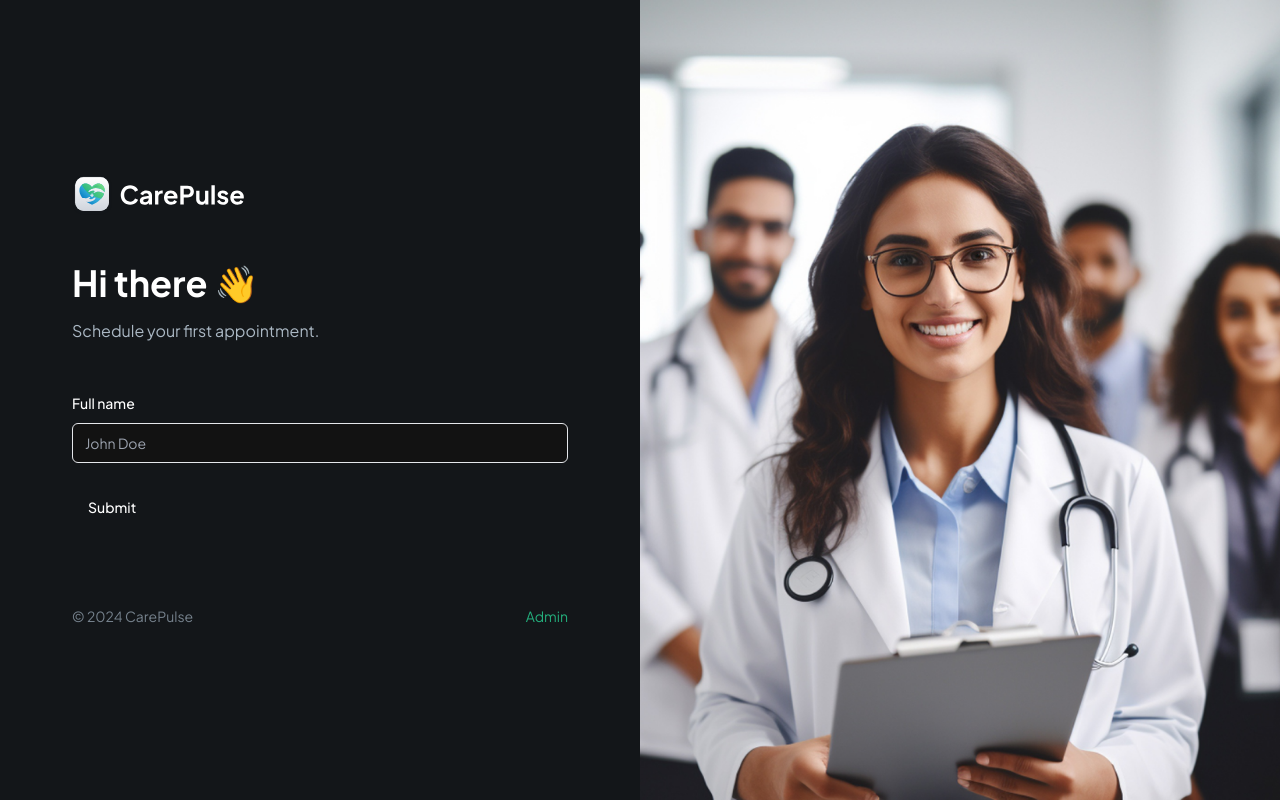
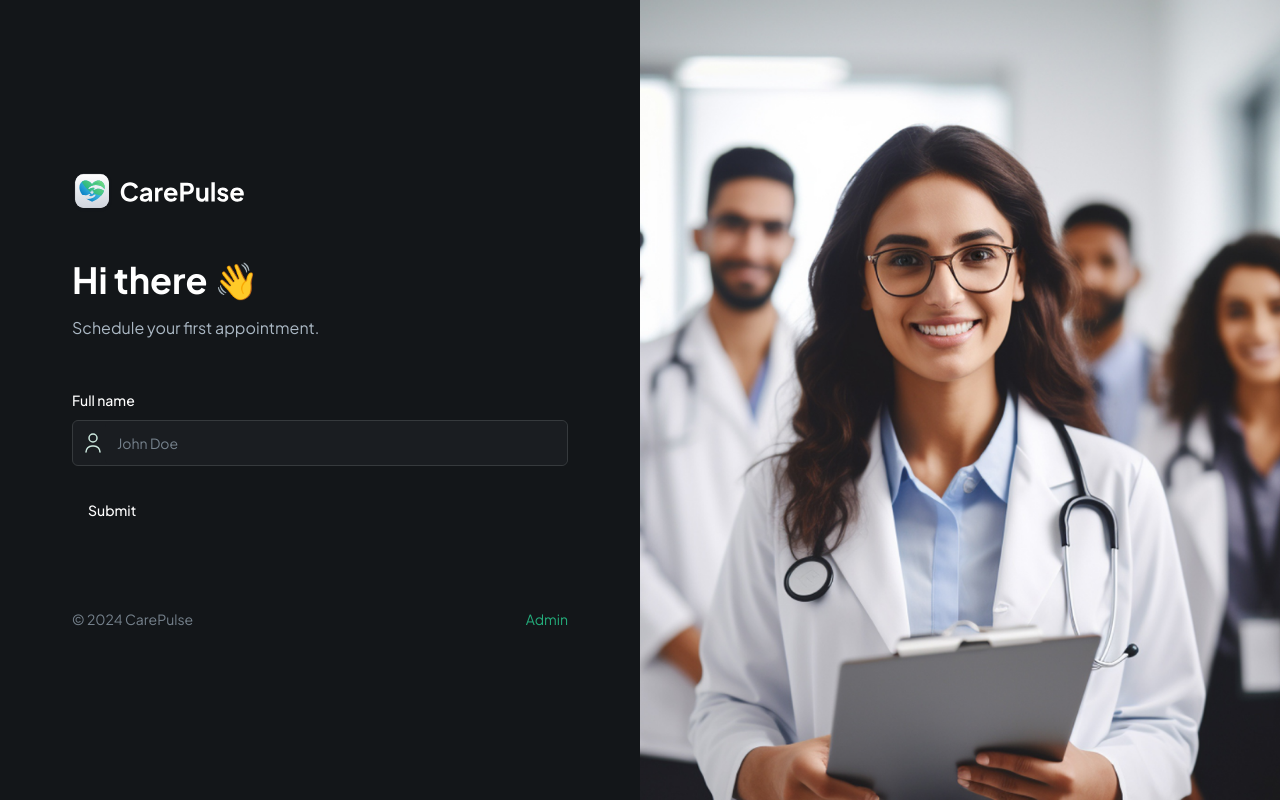
Before and after one commit to godinhorafa/carepulse, a Next.js app: page / in a window 1280 px wide. Built offline with nearby package versions, Linux system fonts and the light colour scheme.

Commit message:
form type input

```diff
--- a/components/CustomFormField.tsx
+++ b/components/CustomFormField.tsx
@@ -13,6 +13,7 @@ import { Input } from "@/components/ui/input";
 import { Control } from "react-hook-form";
 import { FormFieldType } from "./forms/PatientForm";
 import React from "react";
+import Image from "next/image";
 
 interface CustomProps {
   control: Control<any>;
@@ -30,7 +31,30 @@ interface CustomProps {
 }
 
 const RenderField = ({ field, props }: { field: any; props: CustomProps }) => {
-  return <Input type="text" placeholder="John Doe" />;
+  const { fieldType, iconSrc, iconAlt, placeholder } = props;
+  switch (fieldType) {
+    case FormFieldType.INPUT:
+      return (
+        <div className="flex rounded-md border border-dark-500 bg-dark-400">
+          {iconSrc && (
+            <Image
+              src={iconSrc}
+              alt={iconAlt || "icon"}
+              width={24}
+              height={24}
+              className="ml-2"
+            />
+          )}
+          <FormControl>
+            <Input
+              placeholder={placeholder}
+              {...field}
+              className="shad-input border-0"
+            />
+          </FormControl>
+        </div>
+      );
+  }
 };
 
 const CustomFormField = (props: CustomProps) => {
```
